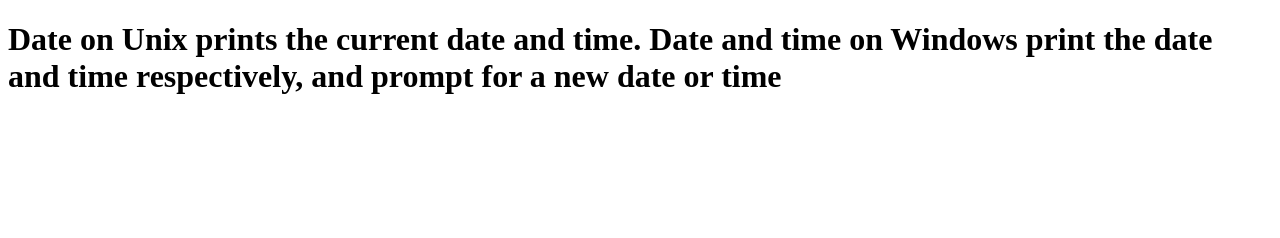
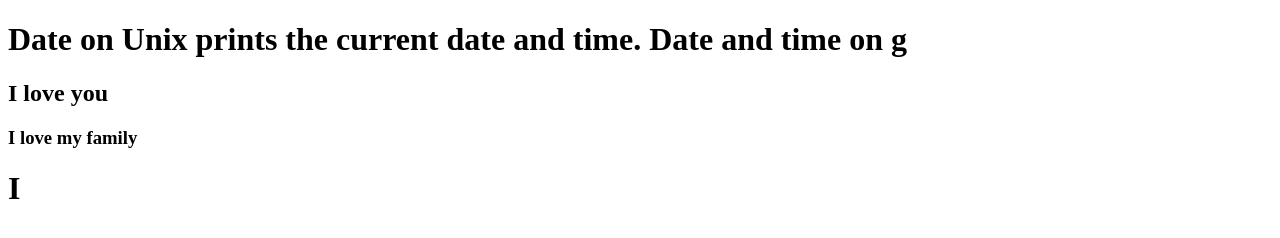
Before and after one commit to rakeshranja/coursera-test, a plain HTML site: page rakesh/test.html in a window 1280 px wide. Drawn offline with Linux system fonts and the light colour scheme.

Commit message:
Small Change.

```diff
--- a/rakesh/test.html
+++ b/rakesh/test.html
@@ -4,6 +4,9 @@
 	<title>Rakesh Ranjan</title>
 </head>
 <body>
-<h1>Date on Unix prints the current date and time. Date and time on Windows print the date and time respectively, and prompt for a new date or time
+<h1>Date on Unix prints the current date and time. Date and time on g
+<h2>I love you
+<h3>I love my family
+<h1>I
 </body>
 </html>
```
